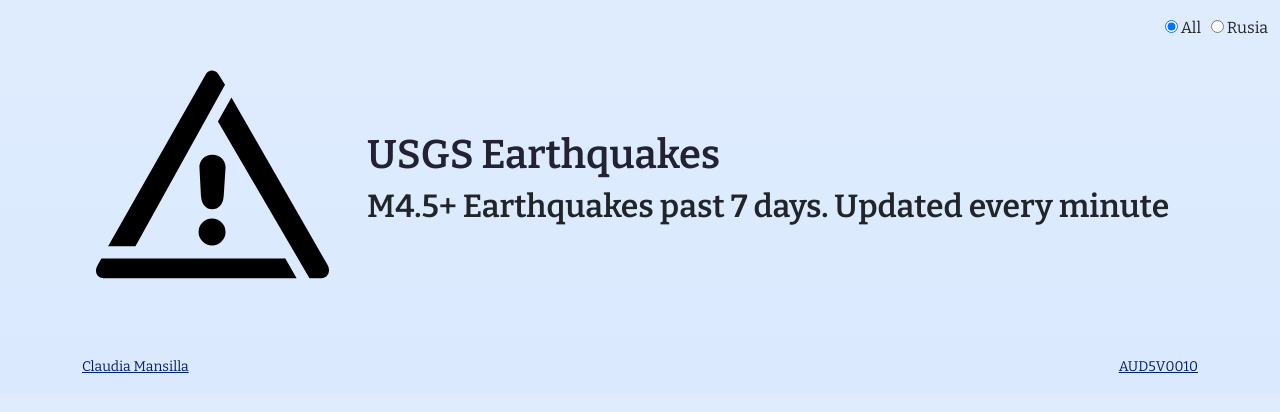
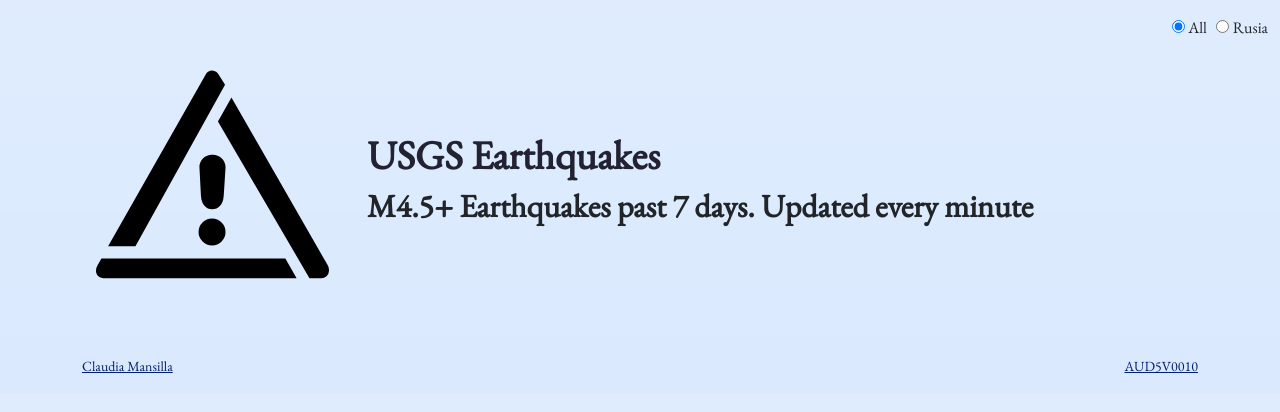
Before and after one commit to Claudia2957/Clase-05, a plain HTML site: page index.html in a window 1280 px wide. Drawn offline with nearby package versions, Linux system fonts and the light colour scheme; no server answers.

Commit message:
Update style.css

```diff
--- a/style.css
+++ b/style.css
@@ -1,9 +1,9 @@
-@import url('https://fonts.googleapis.com/css2?family=Bitter:wght@200;400;600&display=swap');
+@import url('https://fonts.googleapis.com/css2?family=EB+Garamond&display=swap');
 
 /* ver https://getbootstrap.com/docs/5.1/customize/css-variables */
 
 :root{
-	--bs-body-font-family: 'Bitter', serif;
+	--bs-body-font-family: 'EB Garamond', serif;
 	--bs-body-font-weight: 400;
 }
 
```
